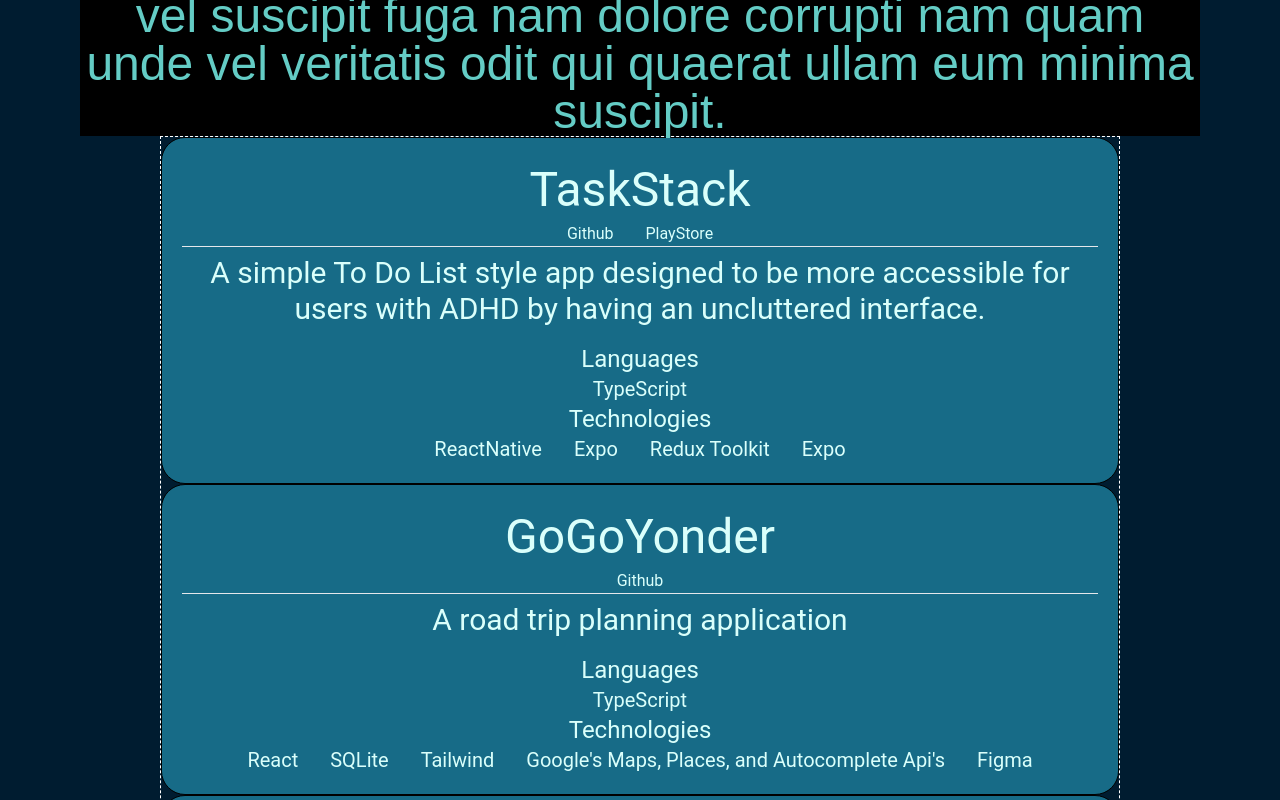
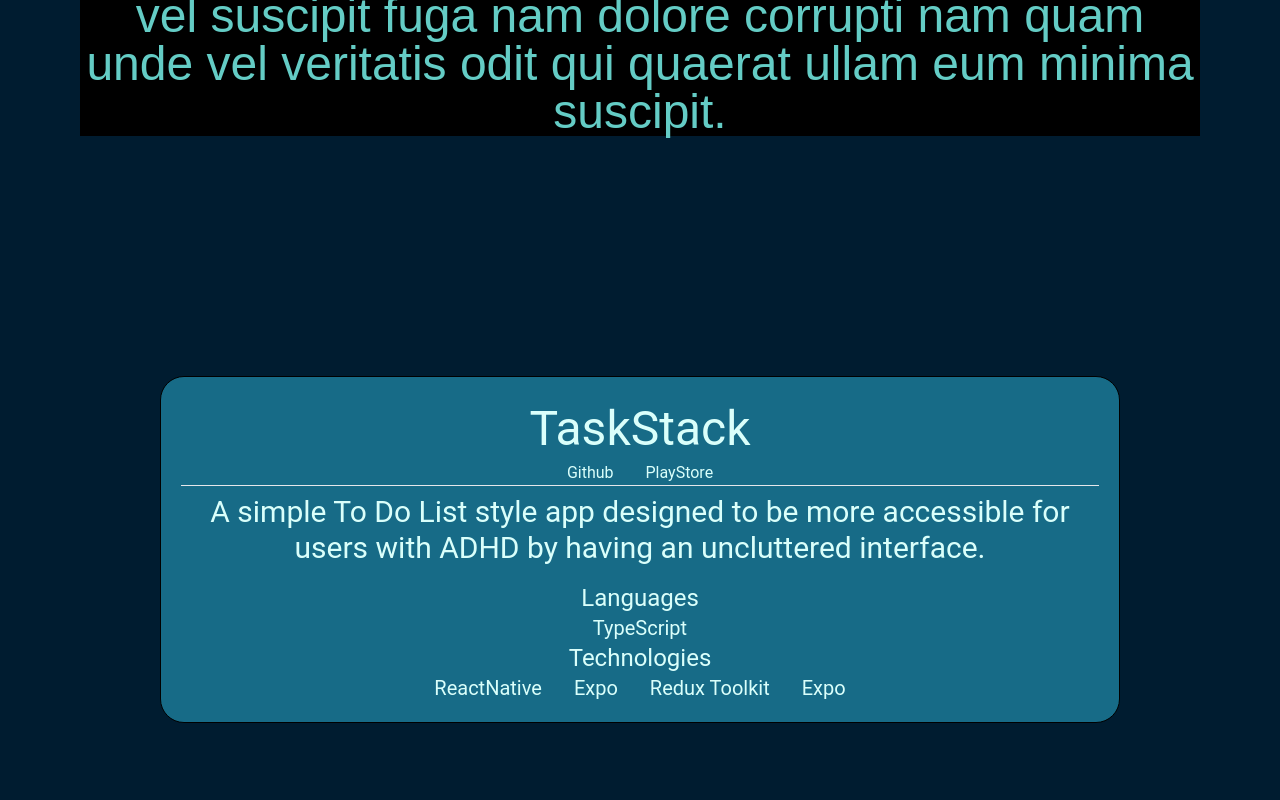
Before and after one commit to JLEWilson/PortfolioWebsite, a React (Create React App) app: page / in a window 1280 px wide. Shown: the part 620-1420 px from the top of the page. Built offline with nearby package versions, Linux system fonts and the light colour scheme; what tailwindcss-3d would draw is missing.

Commit message:
remove extra props

```diff
--- a/src/components/project.tsx
+++ b/src/components/project.tsx
@@ -5,8 +5,6 @@
 
 type projectPropTypes = {
   repoData: repository
-  index: number
-  maxIndex: number
 }
 
 const Project = ({ repoData }: projectPropTypes) => {
--- a/src/components/projectList.tsx
+++ b/src/components/projectList.tsx
@@ -11,13 +11,9 @@
 
 const ProjectList = (props: projectPropTypes) => {
   return (
-    <div
-      className={join(
-        'w-9/12 m-auto border-dashed border-white border text-text',
-      )}
-    >
+    <div className={join('w-9/12 mt-60 space-y-60 pb-60 m-auto  text-text')}>
       {props.reposList.map((repo, index) => (
-        <Project repoData={repo} key={index}></Project>
+        <Project repoData={repo} key={index} />
       ))}
     </div>
   )
```
